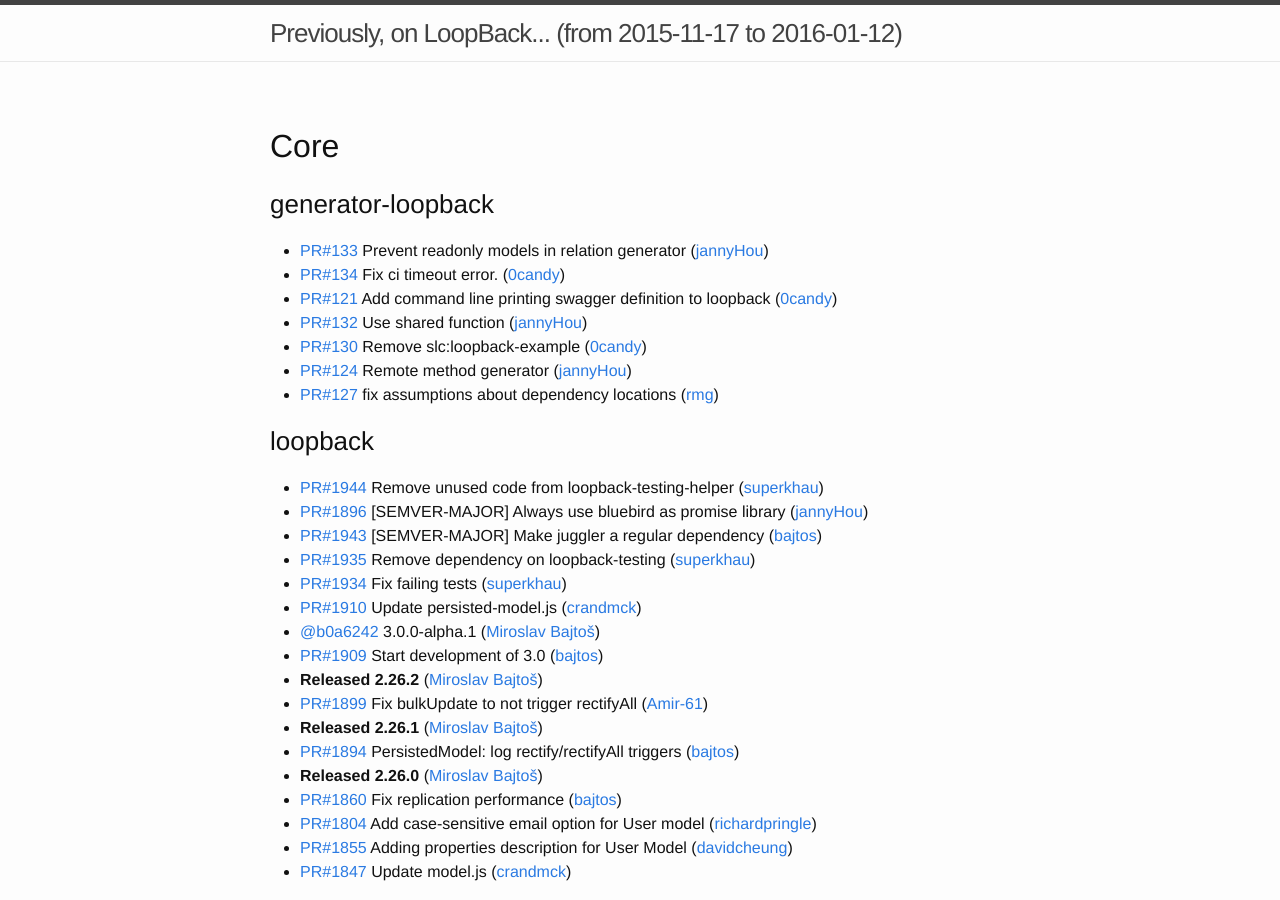
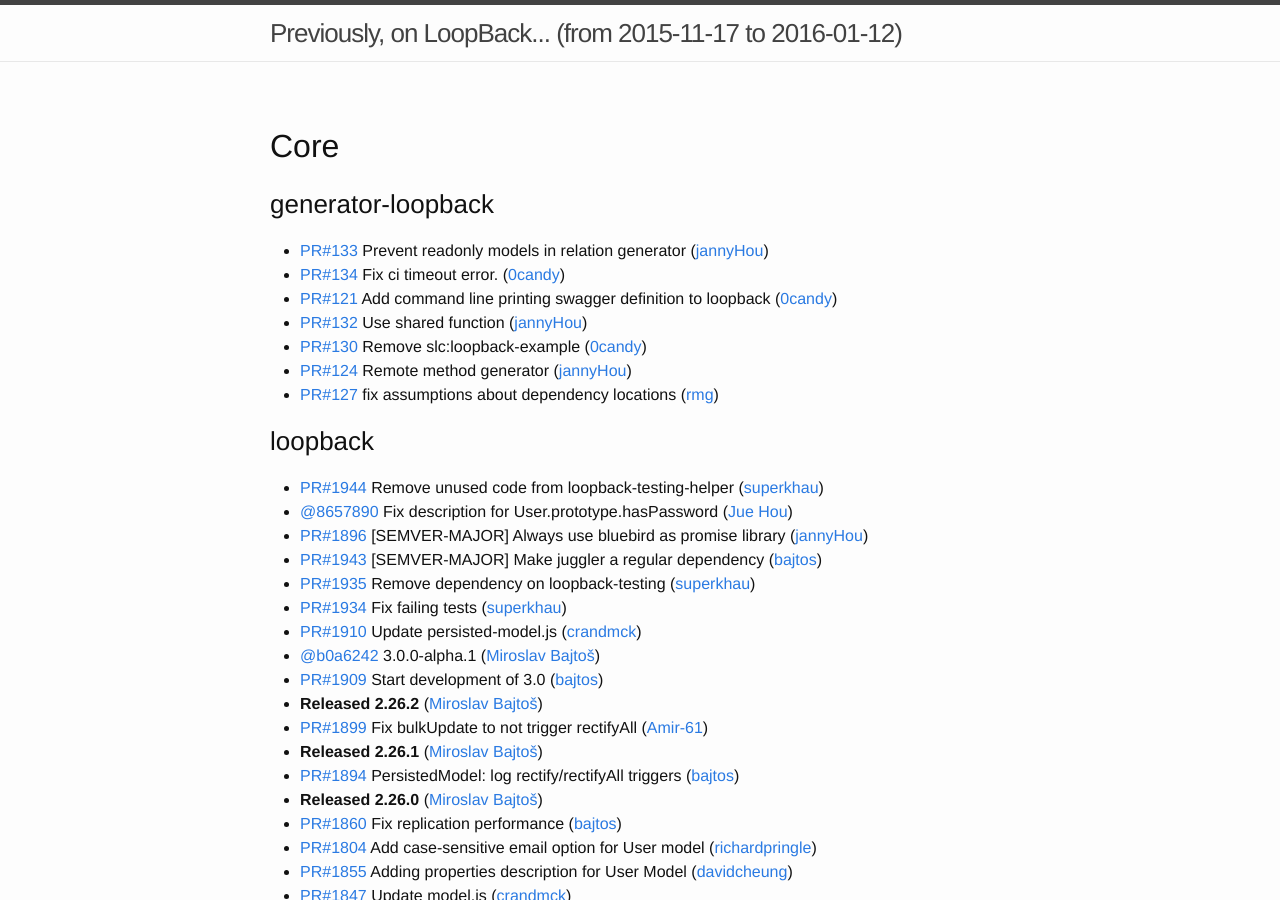
Before and after one commit to strongloop/loopback, a Jekyll site: the page built from index.md, in a window 1280 px wide and 900 px high. Built offline with Jekyll 4.4.1, drawn with Linux system fonts in a browser that asks for light colours.

Commit message:
Update changelog

```diff
--- a/index.md
+++ b/index.md
@@ -17,6 +17,7 @@
 
 ### loopback
  * [PR#1944](https://github.com/strongloop/loopback/pull/1944) Remove unused code from loopback-testing-helper ([superkhau](https://github.com/superkhau))
+ * [@8657890](https://github.com/strongloop/loopback/commit/865789017d1d3b56a24d20669afc9a8e43e5a109) Fix description for User.prototype.hasPassword ([Jue Hou](https://github.com/jannyHou))
  * [PR#1896](https://github.com/strongloop/loopback/pull/1896) [SEMVER-MAJOR] Always use bluebird as promise library ([jannyHou](https://github.com/jannyHou))
  * [PR#1943](https://github.com/strongloop/loopback/pull/1943) [SEMVER-MAJOR] Make juggler a regular dependency ([bajtos](https://github.com/bajtos))
  * [PR#1935](https://github.com/strongloop/loopback/pull/1935) Remove dependency on loopback-testing ([superkhau](https://github.com/superkhau))
```
